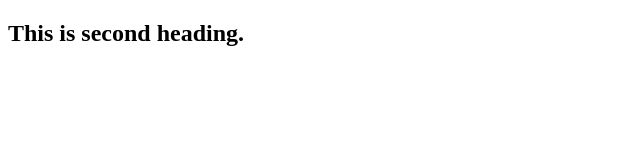
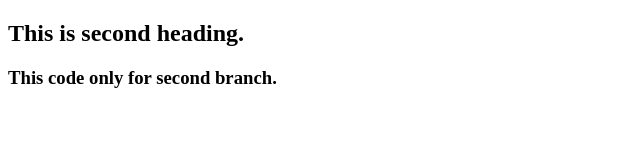
Before and after one commit to samemajoya/Github-Tuitorial, a plain HTML site: page index.html in a window 1280 px wide. Shown: the whole page, without its empty margins (0-640 px from the left). Drawn offline with Linux system fonts and the light colour scheme.

Commit message:
This code for second branch.
This code for second branch.

```diff
--- a/index.html
+++ b/index.html
@@ -9,5 +9,7 @@
     <!--<h1>This Repository only for educational purpose.</h1>-->
 
     <h2>This is second heading.</h2>
+
+    <h3>This code only for second branch.</h3>
 </body>
 </html>
```
